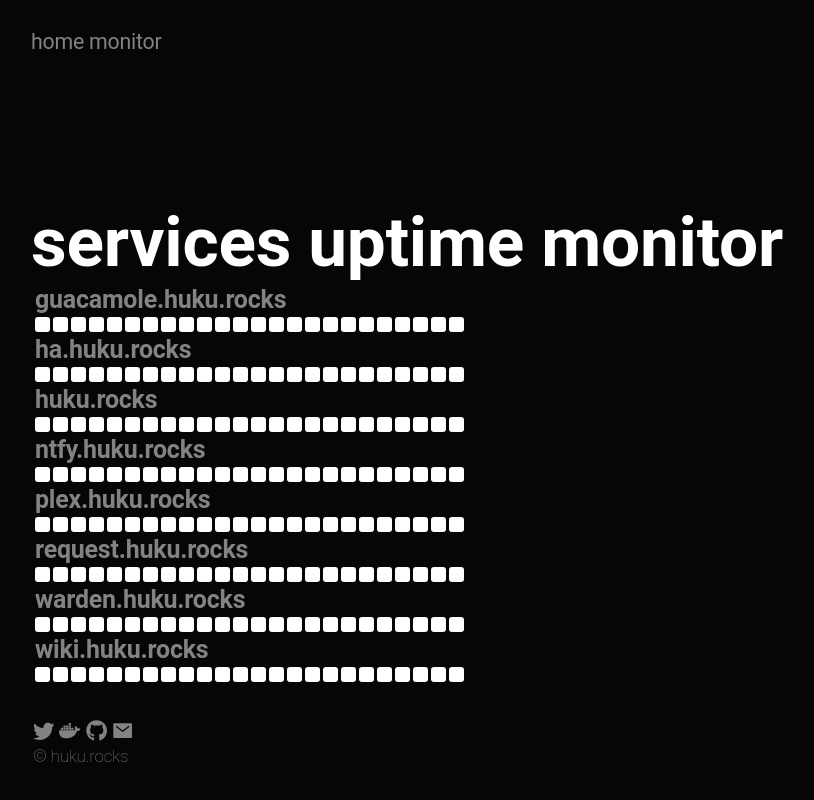
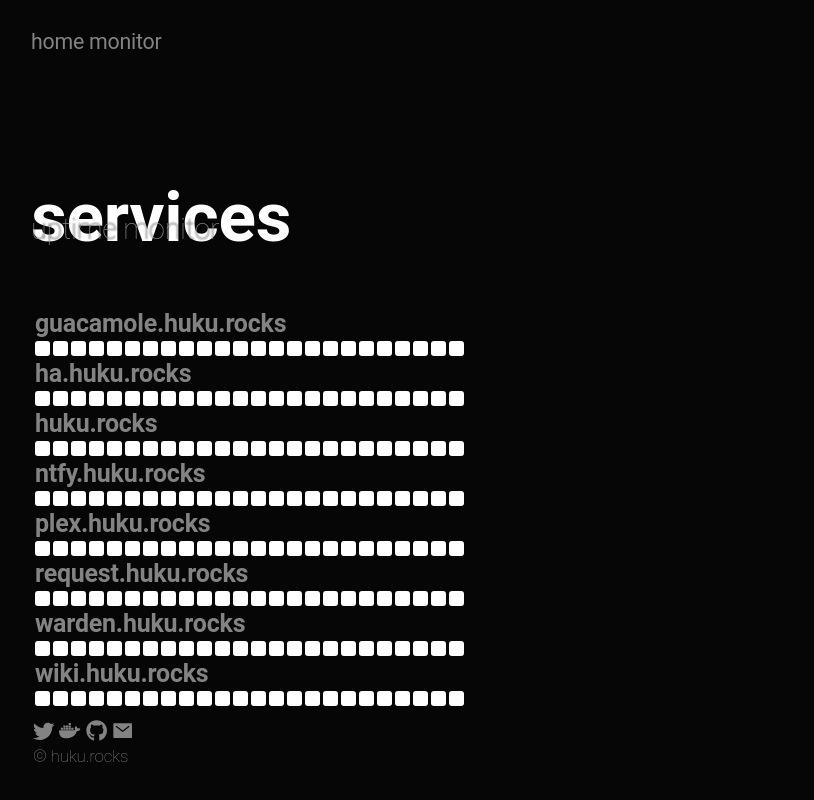
Before and after one commit to blinddreamer/huku.rocks, a React (Vite) app: page /monitor in a window 1280 px wide. Shown: the whole page, without its empty margins (9-823 px from the left). Built offline with nearby package versions, Linux system fonts and the light colour scheme; no server answers.

Commit message:
update text monitor page

```diff
--- a/src/components/monitorpage.jsx
+++ b/src/components/monitorpage.jsx
@@ -8,7 +8,8 @@
     <>
       <Animated>
         <div id="monitor">
-          <h1 id="servicesuptimemonitor">services uptime monitor</h1>
+          <h1 id="servicesuptimemonitor">services</h1>
+          <h2>uptime monitor</h2>
           {/* Add multiple monitors for different services */}
           <div id="uptimeservice">
             <UptimeMonitor service="guacamole.huku.rocks" />
```
